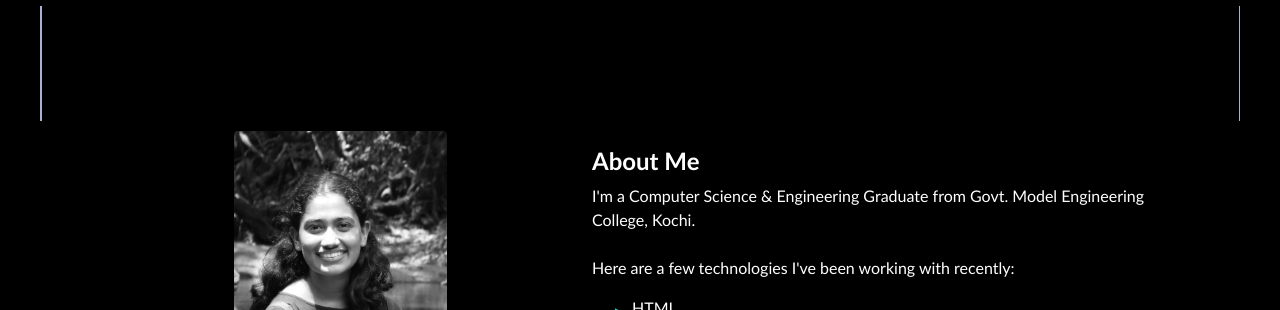
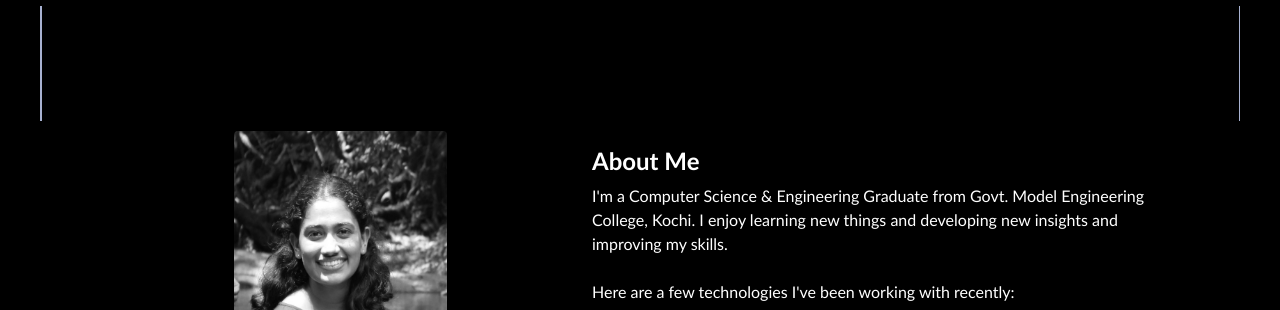
Before and after one commit to TheresMary/Personal-Portfolio, a plain HTML site: page index.html in a window 1280 px wide. Shown: the part 490-800 px from the top of the page. Drawn offline with nearby package versions, Linux system fonts and the light colour scheme.

Commit message:
final edits

```diff
--- a/index.html
+++ b/index.html
@@ -97,6 +97,7 @@
       <div class="col-lg-7 p-4">
         <h4><strong>About Me</strong></h4>
         <p>I'm a Computer Science & Engineering Graduate from Govt. Model Engineering College, Kochi.
+          I enjoy learning new things and developing new insights and improving my skills.
           <br><br>
             Here are a few technologies I've been working with recently:
             <ul>
```
